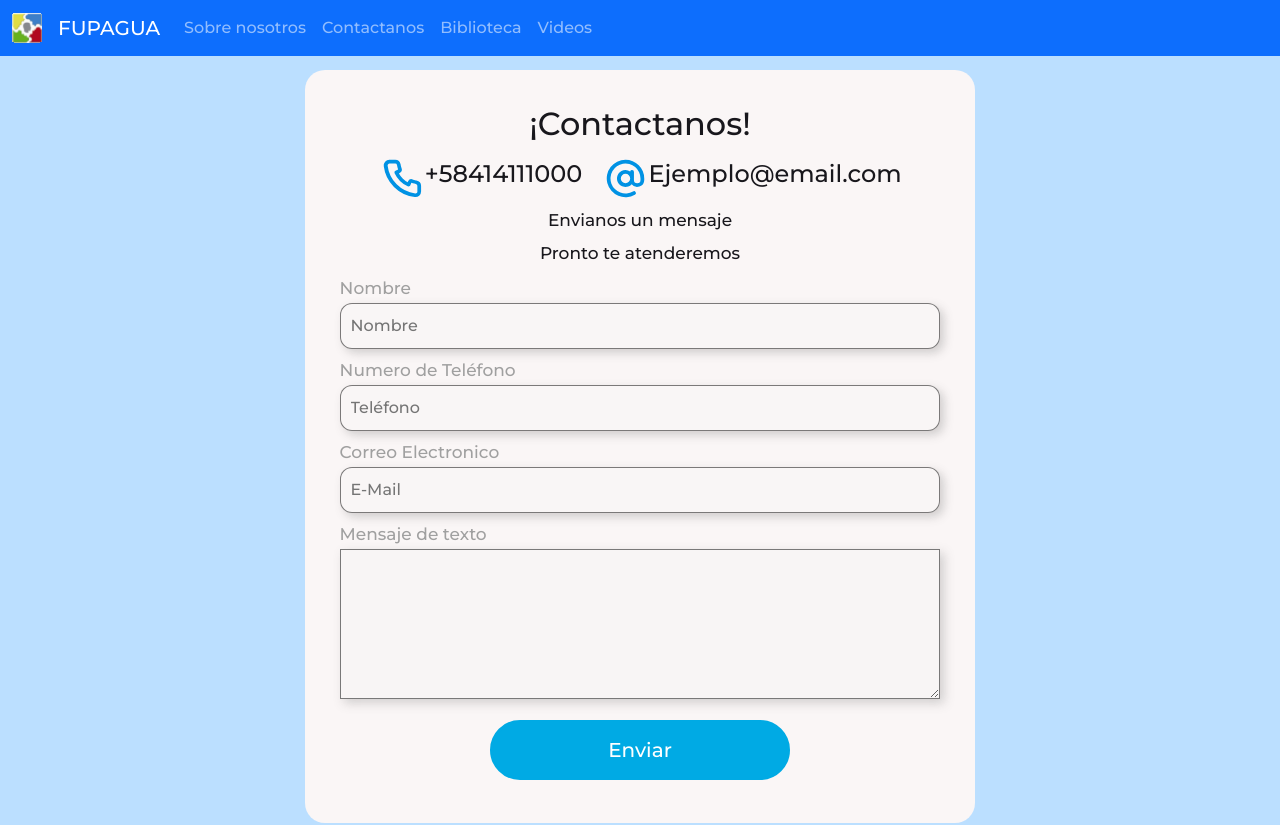
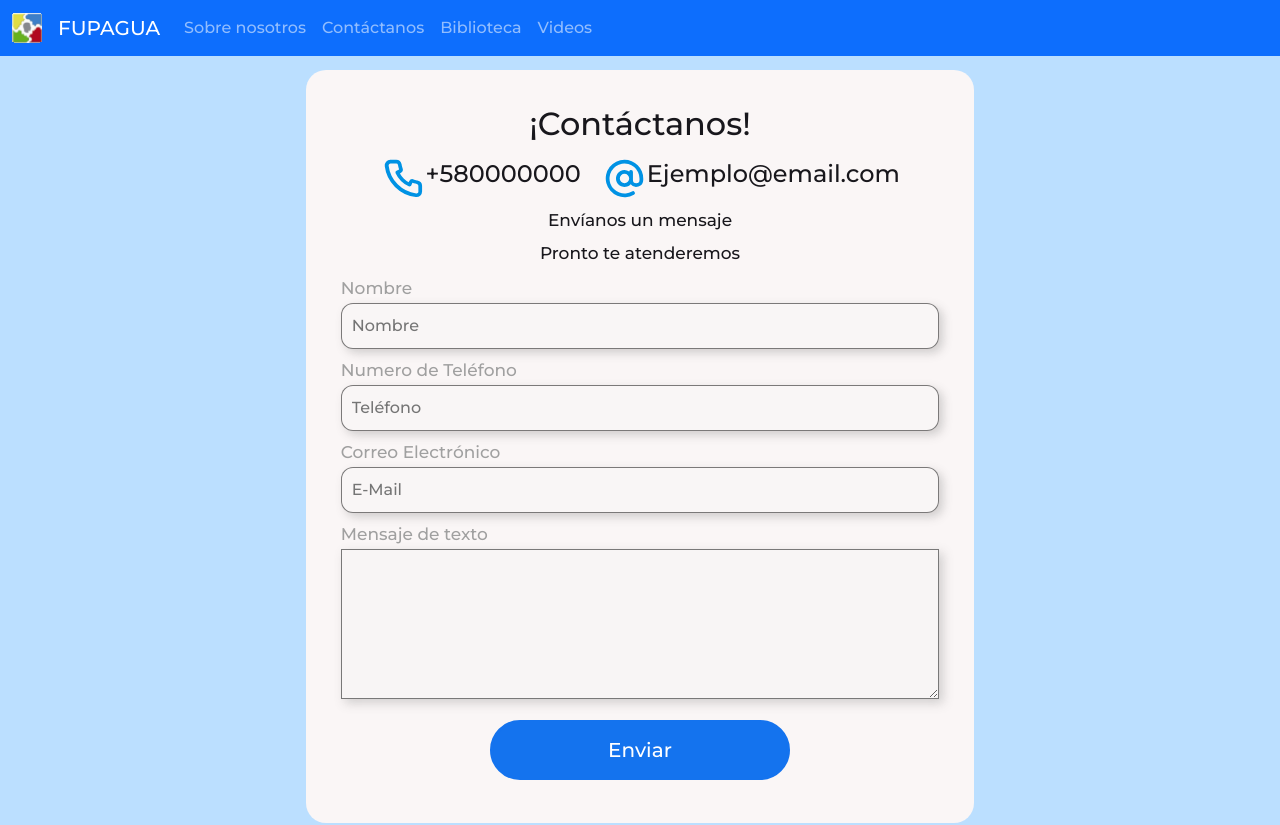
Before and after one commit to zovalger/fupagua-landing, a Next.js app: page /formulario in a window 1280 px wide. Shown: the top 825 px of the page. Built offline with nearby package versions, Linux system fonts and the light colour scheme.

Commit message:
Arreglar ortografía

```diff
--- a/components/FormLading.jsx
+++ b/components/FormLading.jsx
@@ -5,7 +5,7 @@ import Container from 'react-bootstrap/Container';
 function FormLanding() {
   return (
 
-    <Form variant="dark">
+    <Form>
       <Form.Group className="mb-3" controlId="formBasicEmail">
         <Form.Label>Email address</Form.Label>
         <Form.Control type="email" placeholder="Enter email" />
--- a/components/InfoLanding.jsx
+++ b/components/InfoLanding.jsx
@@ -77,7 +77,7 @@ import Modal from 'react-bootstrap/Modal';
 
                         <p>
                             FUPAGUA, <strong>{`"Fundación de personas autistas del estado Guárico"`}</strong>,
-                            es una fundación sin animo de lucro con personal dispuestos a trabajar por el bienestar,
+                            es una fundación sin ánimo de lucro con personal dispuestos a trabajar por el bienestar,
                             integración y una mejor calidad de vida de las personas con Autismo y otros trastornos del desarrollo.<br /><br />
                             Nuestro objetivo es atender a los niños y adolescentes con autismo de San Juan de los Morros y zonas
                             adyacentes, en la busqueda de su integración a la comunidad.
@@ -174,7 +174,7 @@ import Modal from 'react-bootstrap/Modal';
                     <p>Atender a infantes, niños, niñas y adolescentes que presenten condiciones del espectro autista
                         y otras discapacidades, con el propósito de promover que conjuntamente con sus familas puedan participar
                         como miembros activos de sus comunidades en función de sus habilidades y de su entorno, a través de la
-                        difusión del síndrome y dis capacidad en general, de la educación investigación científica relacionada con
+                        difusión del síndrome y discapacidad en general, de la educación investigación científica relacionada con
                         el espectro autista, y del trabajo conjunto de diferentes actores sociales en pro del fortalecimiento de sus
                         capacidades y la búsqueda de oportunidades para el goce y disfrute de sus derechos.
                     </p>
--- a/layouts/FooterLanding.jsx
+++ b/layouts/FooterLanding.jsx
@@ -21,7 +21,7 @@ export function FooterLanding() {
         <div className={style.box}>
             <h2>SOBRE NOSOTROS</h2>
             <Link  href="/" className={style.link}>Nosotros.</Link>
-            <Link  href="formulario" className={style.link}>Contactanos.</Link>
+            <Link  href="formulario" className={style.link}>Contáctanos.</Link>
         </div>
         <div className={style.box}>
             <h2>SIGUENOS</h2>
--- a/layouts/NavLanding.jsx
+++ b/layouts/NavLanding.jsx
@@ -27,7 +27,7 @@ export function NavLanding() {
             navbarScroll
           >
             <Nav.Link href="/">Sobre nosotros</Nav.Link>
-            <Nav.Link href="formulario">Contactanos</Nav.Link>
+            <Nav.Link href="formulario">Contáctanos</Nav.Link>
             <Nav.Link href="biblioteca">Biblioteca</Nav.Link>
             <Nav.Link href="videos">Videos</Nav.Link>
           </Nav>
--- a/pages/formulario.jsx
+++ b/pages/formulario.jsx
@@ -29,7 +29,7 @@ function FormularioLanding() {
             <form action="start" className={style.form} onSubmit={sendEmail}>
 
               <div className={style.form_header}>
-                <h2 className={style.title}> ¡Contactanos! </h2>
+                <h2 className={style.title}> ¡Contáctanos! </h2>
                 <div className={style.icon_container}>
                 <a>
     <div>
@@ -41,7 +41,7 @@ function FormularioLanding() {
         alt="Telephone"
         className={style.icon} />
         <div className={style.text_icon}>
-        <h4 className={style.subtitle_icon}>+58414111000</h4>
+        <h4 className={style.subtitle_icon}>+580000000</h4>
         </div>
     </li>
     </div>
@@ -62,7 +62,7 @@ function FormularioLanding() {
     </div>
                 </a>
                 </div>
-                <p className={style.form_text}> Envianos un mensaje </p>
+                <p className={style.form_text}> Envíanos un mensaje </p>
                 <p className={style.form_text}> Pronto te atenderemos</p>
               </div>
 
@@ -72,7 +72,7 @@ function FormularioLanding() {
               <label for="" className={style.form_label}>Numero de Teléfono</label>
               <input type="text" id="numero" placeholder="Teléfono" name="user_telefono" className={style.form_input}></input>
 
-              <label for="" className={style.form_label}>Correo Electronico</label>
+              <label for="" className={style.form_label}>Correo Electrónico</label>
               <input type="text" id="email" placeholder="E-Mail" name="user_email" className={style.form_input}></input>
 
               <label for="" className={style.form_label}>Mensaje de texto</label>
--- a/styles/FormLanding/FormLanding.module.css
+++ b/styles/FormLanding/FormLanding.module.css
@@ -58,7 +58,7 @@
 }
 
 .form_input:focus+input {
-    border: 1px solid rgba(40, 161, 231, 0.377);
+    border: 1px solid rgba(20, 115, 238);
   }
 
 .form_textarea {
@@ -92,8 +92,8 @@
     color: white;
     width: 50%;
     box-sizing: border-box;
-    background: #00aae4;
-    border: solid #00aae4 ;
+    background: rgb(20, 115, 238);
+    border: solid rgb(20, 115, 238);
     border-radius: 75px;
     padding: 12px 30px;
     font-size: 20px;
@@ -102,8 +102,8 @@
 
 .btn_submit:hover {
     cursor: pointer;
-    background: #37bfec;
-    border: solid #37bfec;
+    background: rgb(48, 129, 235);
+    border: solid rgb(48, 129, 235);
 }
 
 
```
